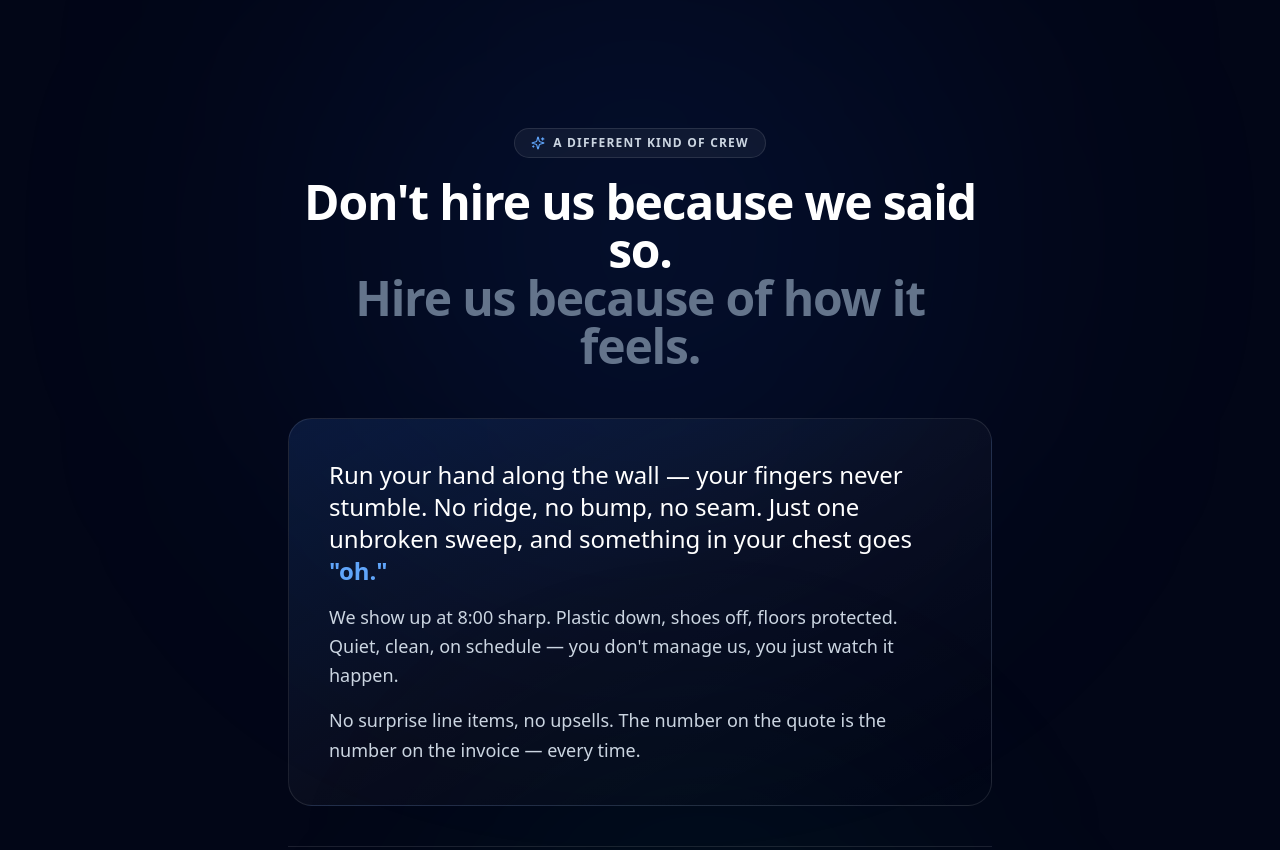
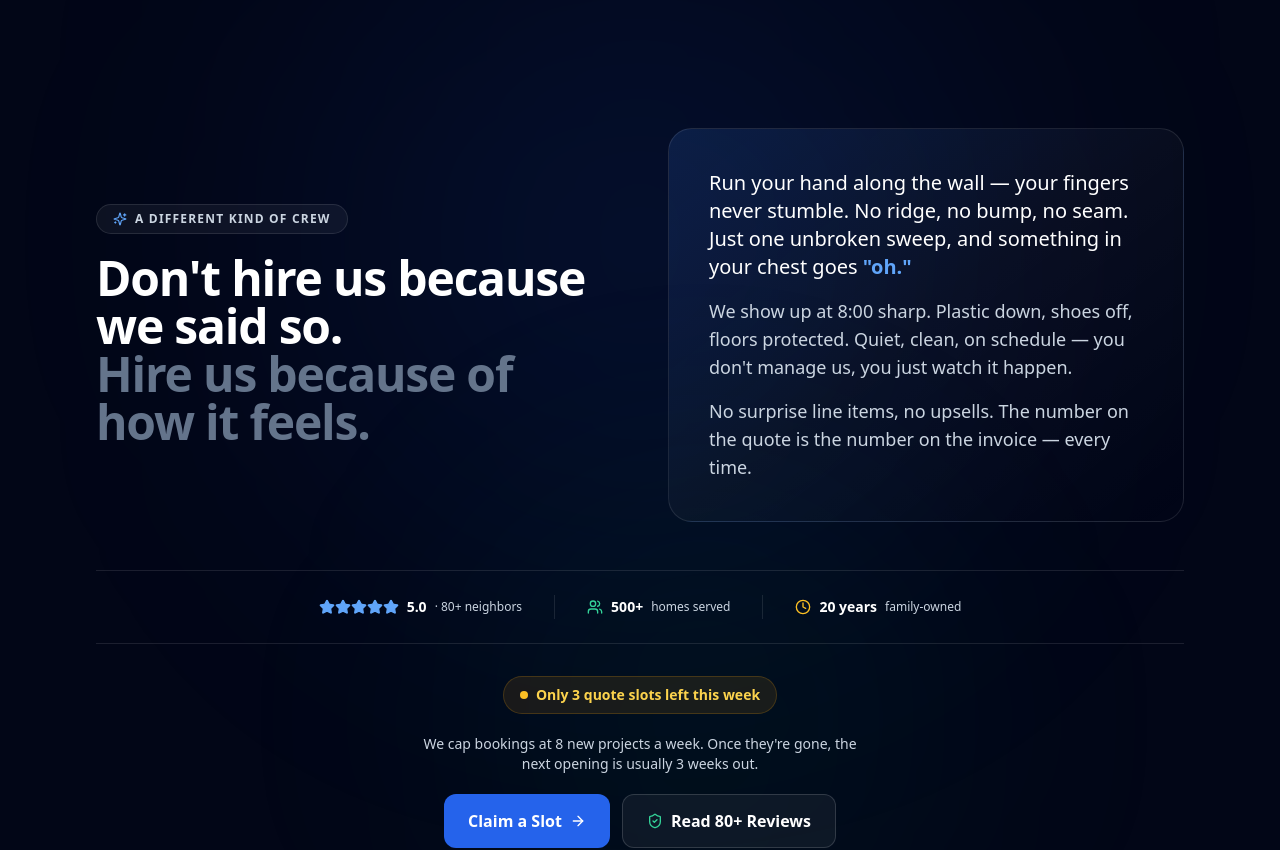
Before and after one commit to angelr1738/Drywallbusiness, a React (Vite) app: page / in a window 1280 px wide. Shown: the part 1100-1950 px from the top of the page. Built offline with nearby package versions, Linux system fonts and the light colour scheme; no server answers; the database is empty.

Commit message:
Update 'Why Choose Us' section layout

```diff
--- a/src/components/WhyChooseUs.tsx
+++ b/src/components/WhyChooseUs.tsx
@@ -8,34 +8,37 @@ export default function WhyChooseUs() {
       <div className="absolute -top-20 left-1/4 w-[40rem] h-[40rem] rounded-full bg-blue-600/10 blur-[140px]" />
       <div className="absolute bottom-0 right-1/4 w-[32rem] h-[32rem] rounded-full bg-emerald-500/5 blur-[120px]" />
 
-      <div className="relative max-w-3xl mx-auto px-4 sm:px-6 lg:px-8">
-        {/* Curiosity hook */}
-        <Reveal direction="up" className="text-center mb-12">
+      <div className="relative max-w-6xl mx-auto px-4 sm:px-6 lg:px-8">
+        <div className="grid lg:grid-cols-2 gap-10 lg:gap-14 items-center mb-12">
+          {/* Left — headline */}
+          <Reveal direction="left">
             <div className="inline-flex items-center gap-2 px-4 py-1.5 rounded-full bg-white/5 border border-white/10 mb-5">
               <Sparkles className="w-3.5 h-3.5 text-blue-400" />
               <span className="text-xs font-semibold tracking-widest uppercase text-slate-300">A different kind of crew</span>
             </div>
-          <h2 className="text-3xl sm:text-5xl font-black text-white tracking-tight max-w-2xl mx-auto leading-[1.1]">
+            <h2 className="text-3xl sm:text-4xl lg:text-5xl font-black text-white tracking-tight leading-[1.1]">
               Don't hire us because we said so.
               <br />
               <span className="text-slate-500">Hire us because of how it feels.</span>
             </h2>
           </Reveal>
 
-        {/* Single narrative experience */}
-        <Reveal direction="up">
+          {/* Right — story */}
+          <Reveal direction="right">
             <div className="relative rounded-3xl bg-gradient-to-br from-blue-500/15 via-white/[0.03] to-transparent p-8 md:p-10 border border-white/10 overflow-hidden">
-            <p className="text-xl md:text-2xl text-white font-medium leading-relaxed">
+              <p className="text-lg md:text-xl text-white font-medium leading-relaxed">
                 Run your hand along the wall — your fingers never stumble. No ridge, no bump, no seam. Just one unbroken sweep, and something in your chest goes <span className="text-blue-400 font-bold">"oh."</span>
               </p>
-            <p className="mt-4 text-lg text-slate-300 leading-relaxed">
+              <p className="mt-4 text-base md:text-lg text-slate-300 leading-relaxed">
                 We show up at 8:00 sharp. Plastic down, shoes off, floors protected. Quiet, clean, on schedule — you don't manage us, you just watch it happen.
               </p>
-            <p className="mt-4 text-lg text-slate-300 leading-relaxed">
+              <p className="mt-4 text-base md:text-lg text-slate-300 leading-relaxed">
                 No surprise line items, no upsells. The number on the quote is the number on the invoice — every time.
               </p>
             </div>
           </Reveal>
+        </div>
+
 
         {/* Social proof bar */}
         <Reveal direction="up" className="mt-10">
```
Lines whose indentation alone changed are shown as unchanged.
